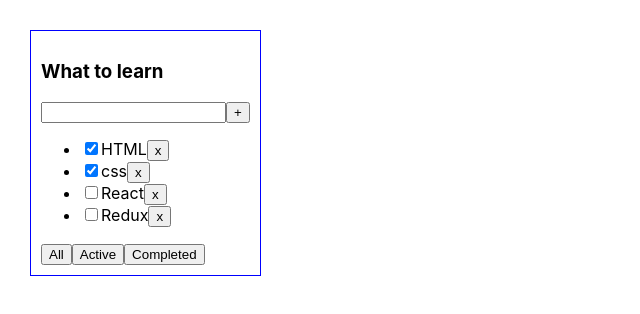
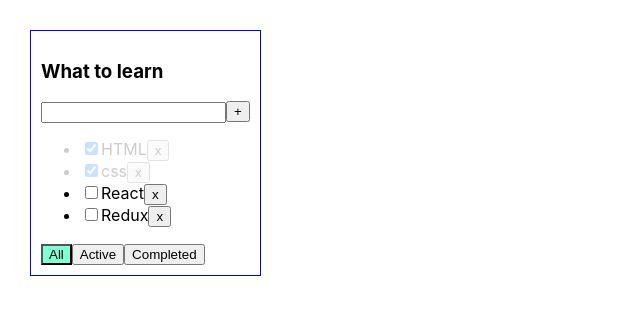
Before and after one commit to apalion1493/Todolist, a React (Create React App) app: page / in a window 1280 px wide. Shown: the top 314 px of the page, without its empty margins (0-640 px from the left). Built offline with nearby package versions, Linux system fonts and the light colour scheme.

Commit message:
lesson 4

```diff
--- a/src/App.css
+++ b/src/App.css
@@ -11,3 +11,24 @@
   border: 1px solid blue;
   padding: 10px;
 }
+
+.todolist__wrapper {
+  display: flex;
+  align-items: flex-start;
+}
+
+.error {
+  border: 1px solid red;
+}
+
+.error-message {
+  color: red;
+}
+
+.active-filter {
+  background-color: aquamarine;
+}
+
+.isDone {
+  opacity: 0.2;
+}
--- a/src/App.tsx
+++ b/src/App.tsx
@@ -20,9 +20,16 @@
         {id: v1(), title: 'Redux', isDone: false}
     ]);
 
-    console.log(tasks)
+    let [filter, setFilter] = useState<FilterValuesType>('all');
 
-    let [filter, setFilter] = useState<FilterValuesType>('all');
+    function changeStatus(taskId: string, isDone: boolean) {
+        let task = tasks.find(t => t.id === taskId);
+        if (task) {
+            task.isDone = isDone;
+        }
+        let copy = [...tasks];
+        setTasks(copy);
+    }
 
     function removeTask(id: string) {
         let filteredTasks = tasks.filter( t => t.id !== id);
@@ -44,6 +51,7 @@
     }
 
     let tasksForTodolist = tasks;
+
     if(filter === 'completed') {
         tasksForTodolist = tasks.filter(t => t.isDone)
     }
@@ -54,7 +62,7 @@
 
     return (
         <div className="App">
-            <Todolist changeFilter={changeFilter} addTask={addTask} removeTask={removeTask} tasks={tasksForTodolist} title={"What to learn"}/>
+            <Todolist changeTaskStatus={changeStatus} changeFilter={changeFilter} addTask={addTask} removeTask={removeTask} tasks={tasksForTodolist} filter={filter} title={"What to learn"}/>
         </div>
     );
 }
--- a/src/Todolist.tsx
+++ b/src/Todolist.tsx
@@ -7,21 +7,29 @@
     removeTask: (id: string) => void,
     changeFilter: (value: FilterValuesType) => void
     addTask: (title: string) => void
+    changeTaskStatus: (id: string, isDone: boolean) => void
+    filter: FilterValuesType
 }
 
 export const Todolist = (props: TodoListPropsType) => {
     const [newTaskTitle, setNewTaskTitle] = useState('');
+    const [error, setError] = useState<string | null>(null);
 
     const onChangeHandler = (e: ChangeEvent<HTMLInputElement>) => {
         setNewTaskTitle(e.currentTarget.value)
     };
     const onKeyPressHandler = (e: KeyboardEvent<HTMLInputElement>) => {
+        setError(null);
         if (e.charCode === 13) {
             addTask()
         }
     };
     const addTask = () => {
-        props.addTask(newTaskTitle)
+        if (newTaskTitle.trim() === '') {
+            setError('Title is required')
+            return;
+        }
+        props.addTask(newTaskTitle.trim())
         setNewTaskTitle('')
     };
     const onAllClickHandler = () => {
@@ -37,21 +45,26 @@
     return (
         <div className="todolist">
             <h3>{props.title}</h3>
-            <div>
-                <input value={newTaskTitle}
-                       onChange={onChangeHandler}
-                       onKeyPress={onKeyPressHandler}
-                />
+            <div className='todolist__wrapper'>
+                <div>
+                    <input value={newTaskTitle}
+                           onChange={onChangeHandler}
+                           onKeyPress={onKeyPressHandler}
+                           className={error ? 'error' : ''}
+                    />
+                    {error && <div className={'error-message'}>{error}</div>}
+                </div>
                 <button onClick={addTask}>+</button>
             </div>
             <ul>
                 {
                     props.tasks.map((t) => {
                         const onRemoveTaskHandler = () => props.removeTask(t.id);
+                        const onChangeStatusHandler = (e: ChangeEvent<HTMLInputElement>) => props.changeTaskStatus(t.id, e.currentTarget.checked)
 
                         return (
-                            <li key={t.id}>
-                                <input type="checkbox" checked={t.isDone}/>
+                            <li className={t.isDone ? 'isDone' : ''} key={t.id}>
+                                <input onChange={onChangeStatusHandler} type="checkbox" checked={t.isDone}/>
                                 <span>{t.title}</span>
                                 <button onClick={onRemoveTaskHandler}>x</button>
                             </li>
@@ -60,9 +73,9 @@
                 }
             </ul>
             <div>
-                <button onClick={onAllClickHandler}>All</button>
-                <button onClick={onActiveClickHandler}>Active</button>
-                <button onClick={onCompletedClickHandler}>Completed</button>
+                <button className={props.filter === 'all' ? 'active-filter' : ''} onClick={onAllClickHandler}>All</button>
+                <button className={props.filter === 'active' ? 'active-filter' : ''} onClick={onActiveClickHandler}>Active</button>
+                <button className={props.filter === 'completed' ? 'active-filter' : ''} onClick={onCompletedClickHandler}>Completed</button>
             </div>
         </div>
     )
```
